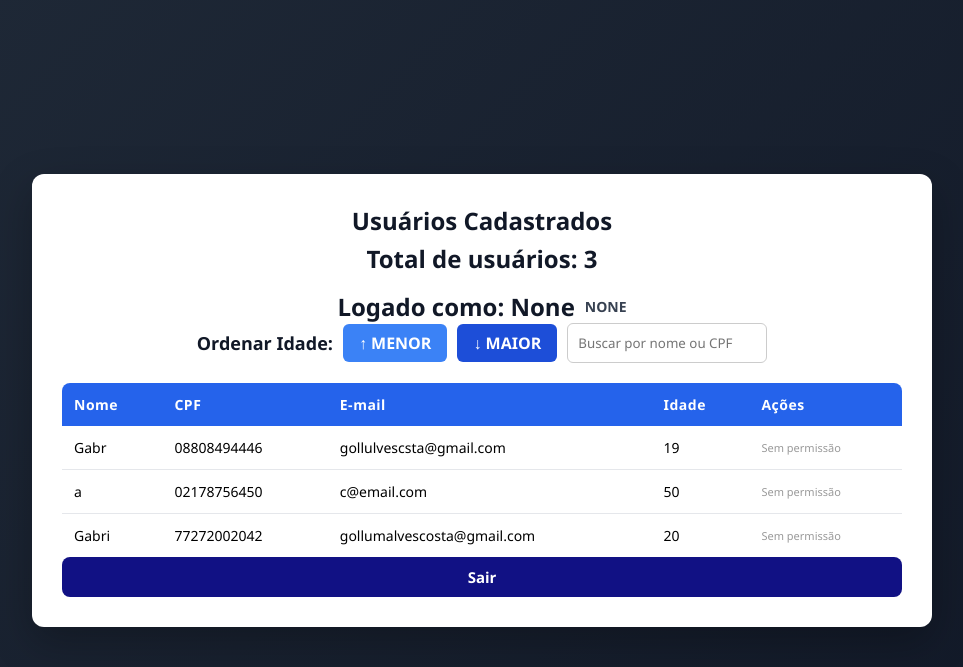
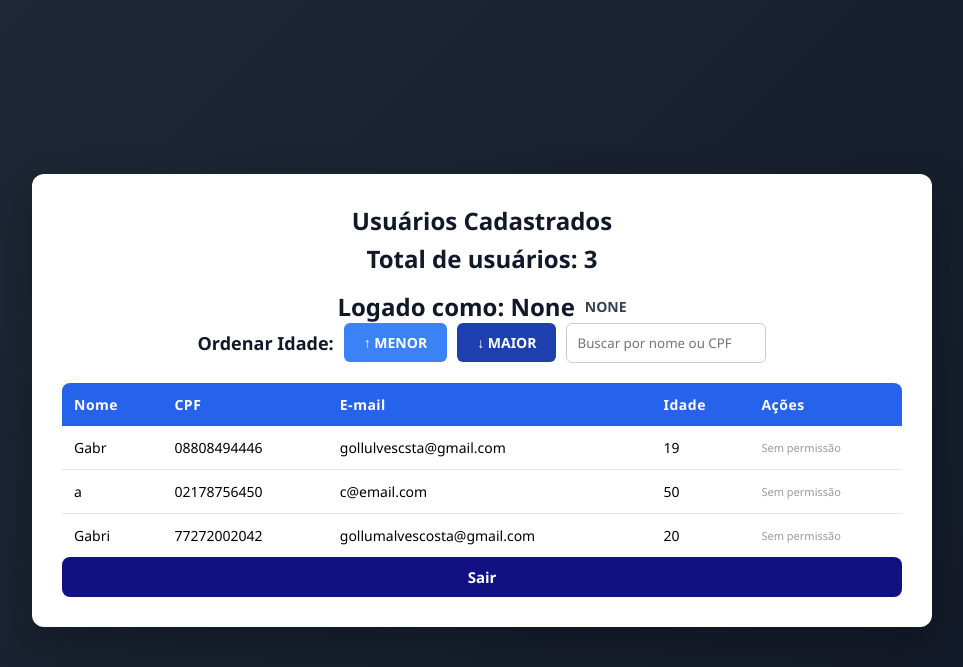
Before and after one commit to GabrielAlvesCosta/Evolucao-do-Sistema, a Flask app: page /ordem-usuarios in a window 1280 px wide. Shown: the top 667 px of the page, without its empty margins (158-1121 px from the left). Run offline with Flask 3, Linux system fonts and the light colour scheme.

Commit message:
Update usuarios.html

```diff
--- a/templates/usuarios.html
+++ b/templates/usuarios.html
@@ -37,8 +37,8 @@
 
 <div style="display: flex; justify-content: center; align-items: center; gap: 10px; margin-bottom: 20px;">
     <strong style="font-size: 18px; color: #111827;">Ordenar Idade:</strong>
-    <a href="{{ url_for('buscar_usuarios', ordem='asc') }}" class="btn-ordenar" style="background: #3b82f6; color: white; padding: 8px 16px; border-radius: 6px; text-decoration: none; font-weight: bold;">↑ MENOR</a>
-    <a href="{{ url_for('buscar_usuarios', ordem='desc') }}" class="btn-ordenar" style="background: #1d4ed8; color: white; padding: 8px 16px; border-radius: 6px; text-decoration: none; font-weight: bold;">↓ MAIOR</a>
+    <a href="{{ url_for('ordem_usuarios', termo=busca, ordem='asc') }}" class="btn-limpar-grande" style="background-color: #3b82f6;">↑ Menor</a>
+    <a href="{{ url_for('ordem_usuarios', termo=busca, ordem='desc') }}" class="btn-limpar-grande" style="background-color: #1e40af;">↓ Maior</a>
 
     <form action="{{ url_for('buscar_usuarios') }}" method="GET" style="display: inline-block; margin: 0; padding: 0; box-shadow: none; background: transparent;">
         <input type="text" name="busca" placeholder="Buscar por nome ou CPF" style="margin: 0; padding: 10px; width: 200px; border-radius: 6px; border: 1px solid #ccc;">
```
